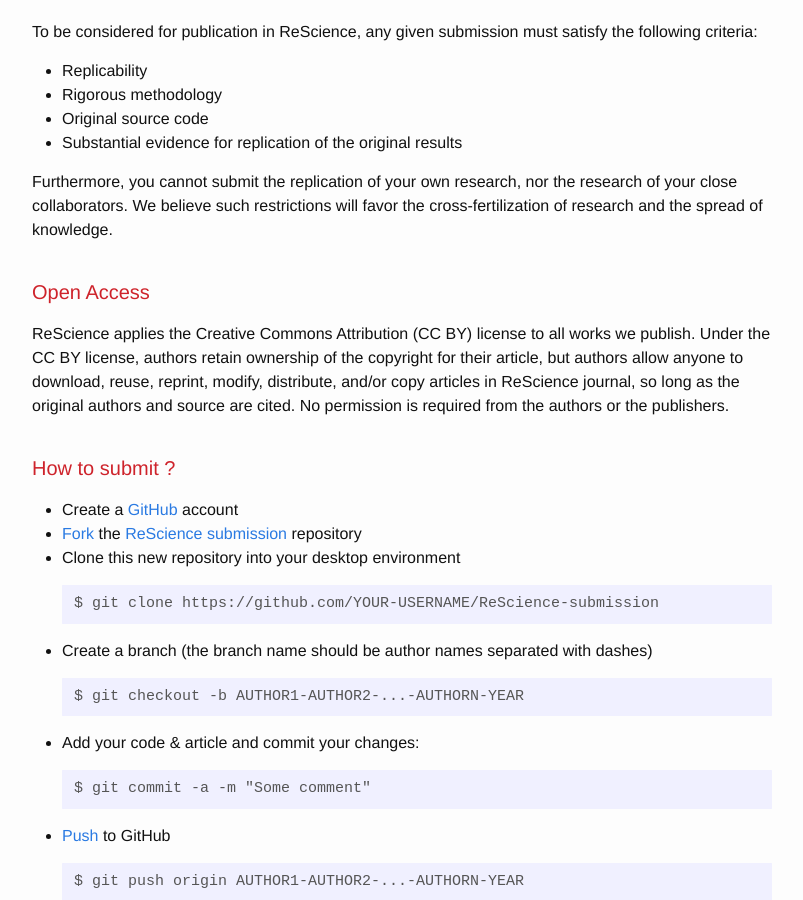
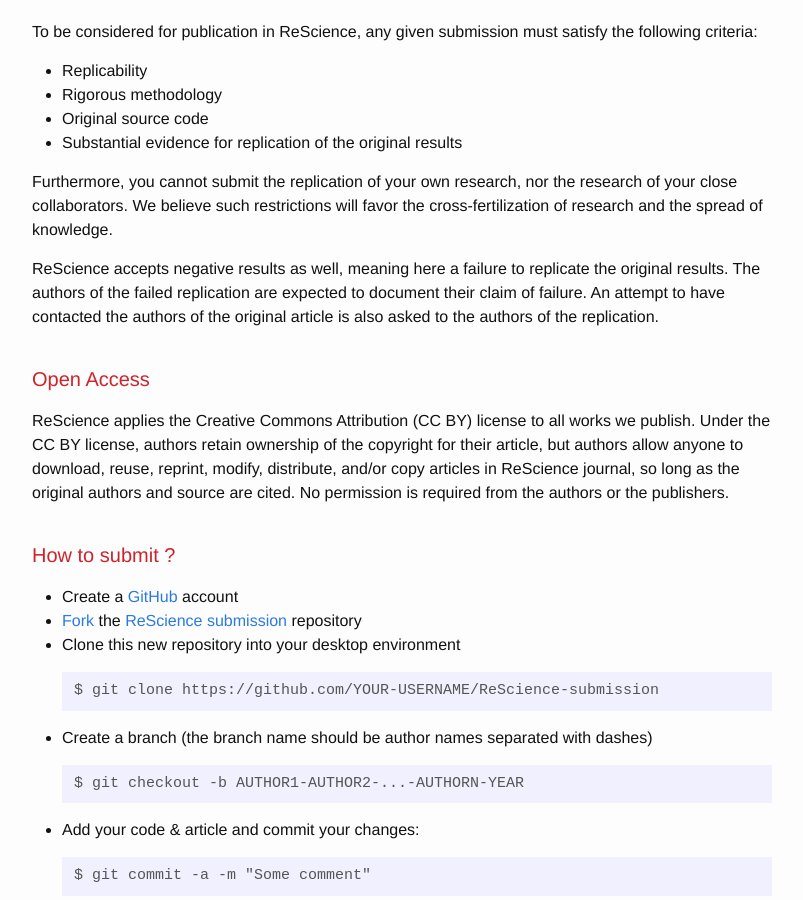
Before and after one commit to ReScience/rescience.github.io, a Jekyll site: the page built from 02-write.md, in a window 1280 px wide and 900 px high, scrolled down 618 px. Shown: the whole window, without its empty margins (238-1041 px from the left). Built offline with Jekyll 4.4.1, drawn with Linux system fonts in a browser that asks for light colours; our own code applies the rules of GitHub Pages for plain Markdown files.

Commit message:
add failure to replicate, see #57

```diff
--- a/02-write.md
+++ b/02-write.md
@@ -37,6 +37,12 @@
 Furthermore, you cannot submit the replication of your own research, nor the
 research of your close collaborators. We believe such restrictions will favor
 the cross-fertilization of research and the spread of knowledge.
+
+ReScience accepts negative results as well, meaning here a failure to
+replicate the original results. The authors of the failed replication are
+expected to document their claim of failure. An attempt to have contacted the
+authors of the original article is also asked to the authors of the
+replication.
 
 
 ## Open Access
```
